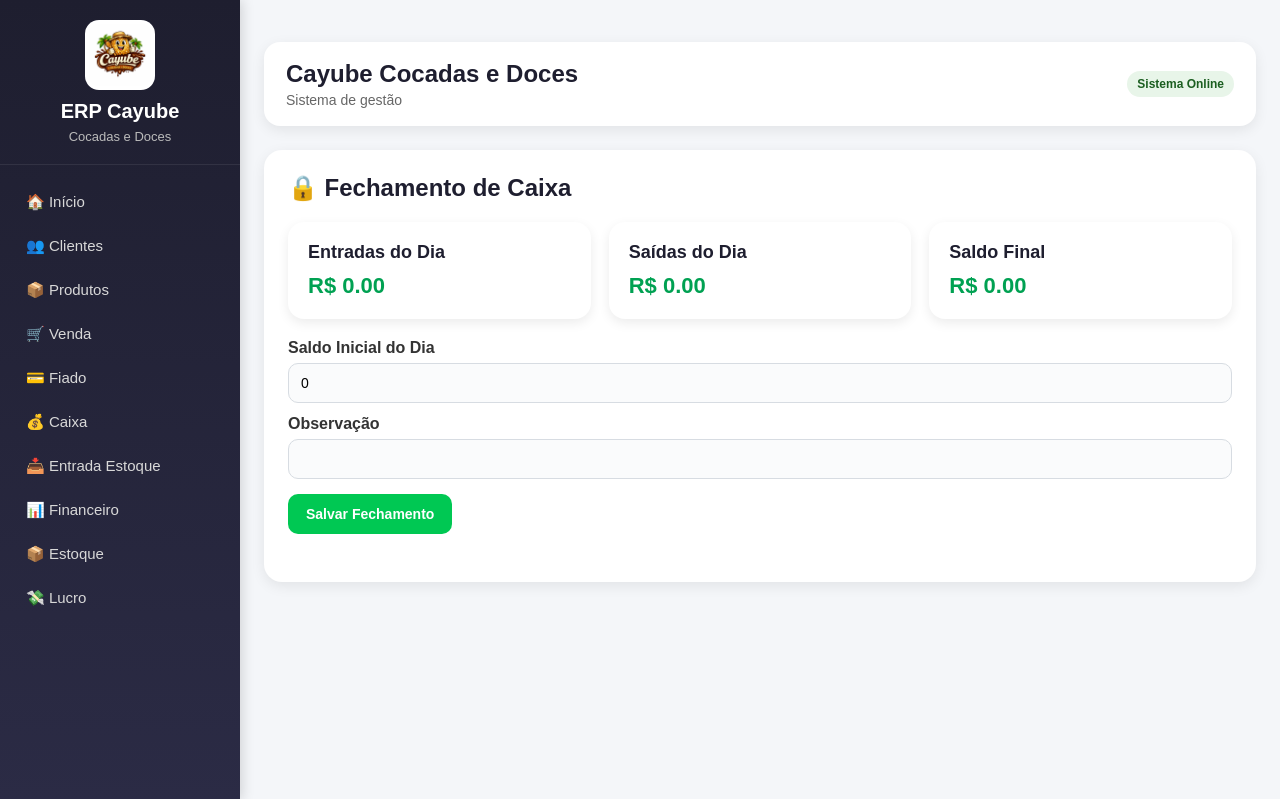
After one commit to bruno210882-arch/erp_cayube, a Flask app: page /fechamento_caixa in a window 1280 px wide. The commit adds this page. Shown: the top 799 px of the page. Run offline with Flask 3, Linux system fonts and the light colour scheme; data comes from the database, SQL or seed files in the repository; both versions use the stored data as it was after the commit; data that the repository does not hold is empty.

Commit message:
app.py completo

```diff
--- a/app.py
+++ b/app.py
@@ -1,18 +1,21 @@
-from sqlalchemy import func
 from flask import Flask, render_template, request, redirect, url_for
 from flask_sqlalchemy import SQLAlchemy
-from datetime import datetime
+from sqlalchemy import func
+from datetime import datetime, date
+from collections import defaultdict
 import os
 
 app = Flask(__name__)
 
 # ================= DATABASE =================
 uri = os.getenv("DATABASE_URL")
-if not uri:
-    raise RuntimeError("DATABASE_URL não configurado no Render!")
 
-if uri.startswith("postgres://"):
-    uri = uri.replace("postgres://", "postgresql://", 1)
+if uri:
+    if uri.startswith("postgres://"):
+        uri = uri.replace("postgres://", "postgresql://", 1)
+else:
+    # Banco local para testes no computador
+    uri = "sqlite:///erp_cayube.db"
 
 app.config["SQLALCHEMY_DATABASE_URI"] = uri
 app.config["SQLALCHEMY_TRACK_MODIFICATIONS"] = False
@@ -23,7 +26,7 @@ db = SQLAlchemy(app)
 
 class Cliente(db.Model):
     id = db.Column(db.Integer, primary_key=True)
-    nome = db.Column(db.String(100))
+    nome = db.Column(db.String(100), nullable=False)
     local = db.Column(db.String(100))
     divida = db.Column(db.Float, default=0)
     telefone = db.Column(db.String(20))
@@ -31,20 +34,21 @@ class Cliente(db.Model):
 
 class Produto(db.Model):
     id = db.Column(db.Integer, primary_key=True)
-    nome = db.Column(db.String(100))
-    preco = db.Column(db.Float)
-    custo = db.Column(db.Float)
-    estoque = db.Column(db.Integer)
+    nome = db.Column(db.String(100), nullable=False)
+    preco = db.Column(db.Float, nullable=False)
+    custo = db.Column(db.Float, default=0)
+    estoque = db.Column(db.Integer, default=0)
 
 
 class Venda(db.Model):
     id = db.Column(db.Integer, primary_key=True)
-    produto_id = db.Column(db.Integer, db.ForeignKey("produto.id"))
-    cliente_id = db.Column(db.Integer, db.ForeignKey("cliente.id"))
-    quantidade = db.Column(db.Integer)
-    total = db.Column(db.Float)
-    pago = db.Column(db.Boolean)
+    produto_id = db.Column(db.Integer, db.ForeignKey("produto.id"), nullable=False)
+    cliente_id = db.Column(db.Integer, db.ForeignKey("cliente.id"), nullable=False)
+    quantidade = db.Column(db.Integer, nullable=False)
+    total = db.Column(db.Float, nullable=False)
+    pago = db.Column(db.Boolean, default=True)
     forma_pagamento = db.Column(db.String(20))
+    data = db.Column(db.DateTime, default=datetime.utcnow)
 
 
 class Saldo(db.Model):
@@ -55,20 +59,30 @@ class Saldo(db.Model):
 
 class Movimento(db.Model):
     id = db.Column(db.Integer, primary_key=True)
-    tipo = db.Column(db.String(20))
-    valor = db.Column(db.Float)
-    origem = db.Column(db.String(20))
+    tipo = db.Column(db.String(20), nullable=False)  # entrada / saida
+    valor = db.Column(db.Float, nullable=False)
+    origem = db.Column(db.String(20), nullable=False)  # dinheiro / conta
     descricao = db.Column(db.String(200))
     data = db.Column(db.DateTime, default=datetime.utcnow)
 
 
 class MovimentoEstoque(db.Model):
     id = db.Column(db.Integer, primary_key=True)
-    produto_id = db.Column(db.Integer)
-    tipo = db.Column(db.String(20))
-    quantidade = db.Column(db.Integer)
+    produto_id = db.Column(db.Integer, db.ForeignKey("produto.id"), nullable=False)
+    tipo = db.Column(db.String(20), nullable=False)  # entrada / saida
+    quantidade = db.Column(db.Integer, nullable=False)
     motivo = db.Column(db.String(100))
     data = db.Column(db.DateTime, default=datetime.utcnow)
+
+
+class FechamentoCaixa(db.Model):
+    id = db.Column(db.Integer, primary_key=True)
+    data = db.Column(db.Date, nullable=False)
+    saldo_inicial = db.Column(db.Float, default=0)
+    entradas = db.Column(db.Float, default=0)
+    saidas = db.Column(db.Float, default=0)
+    saldo_final = db.Column(db.Float, default=0)
+    observacao = db.Column(db.String(200))
 
 
 # ================= INIT DB =================
@@ -77,6 +91,7 @@ with app.app_context():
 
 
 # ================= FUNÇÕES =================
+
 def get_saldo():
     saldo = Saldo.query.first()
     if not saldo:
@@ -87,13 +102,13 @@ def get_saldo():
 
 
 # ================= DASHBOARD =================
+
 @app.route("/")
 def index():
     saldo = get_saldo()
 
     vendas = Venda.query.all()
     produtos = Produto.query.all()
-    produtos_baixo_estoque = Produto.query.filter(Produto.estoque <= 5).all()
 
     total_vendas = sum(v.total for v in vendas if v.pago)
     total_fiado = sum(v.total for v in vendas if not v.pago)
@@ -106,208 +121,166 @@ def index():
             custo = produto.custo or 0
             lucro_total += v.total - (custo * v.quantidade)
 
+    produtos_baixo_estoque = Produto.query.filter(Produto.estoque <= 5).all()
+
     return render_template(
-    'index.html',
-    saldo=saldo,
-    total_vendas=total_vendas,
-    total_fiado=total_fiado,
-    total_estoque=total_estoque,
-    lucro_total=lucro_total,
-    produtos_baixo_estoque=produtos_baixo_estoque
-)
+        "index.html",
+        saldo=saldo,
+        total_vendas=total_vendas,
+        total_fiado=total_fiado,
+        total_estoque=total_estoque,
+        lucro_total=lucro_total,
+        produtos_baixo_estoque=produtos_baixo_estoque,
+    )
+
 
 # ================= CLIENTES =================
+
 @app.route("/clientes")
 def clientes():
     lista = Cliente.query.all()
     return render_template("clientes.html", clientes=lista)
 
+
 @app.route("/add_cliente", methods=["POST"])
 def add_cliente():
-    nome = request.form["nome"]
-    telefone = request.form["telefone"]
-    local = request.form["local"]
+    try:
+        nome = request.form["nome"]
+        telefone = request.form.get("telefone", "")
+        local = request.form.get("local", "")
 
-    novo = Cliente(nome=nome, telefone=telefone, local=local)
-    db.session.add(novo)
-    db.session.commit()
+        novo = Cliente(nome=nome, telefone=telefone, local=local)
+        db.session.add(novo)
+        db.session.commit()
+        return redirect(url_for("clientes"))
+    except Exception as e:
+        db.session.rollback()
+        return f"Erro ao cadastrar cliente: {str(e)}"
 
+
+@app.route("/excluir_cliente/<int:id>")
+def excluir_cliente(id):
+    cliente = Cliente.query.get(id)
+    if cliente:
+        db.session.delete(cliente)
+        db.session.commit()
     return redirect(url_for("clientes"))
 
 
 # ================= PRODUTOS =================
+
 @app.route("/produtos")
 def produtos():
     lista = Produto.query.all()
     return render_template("produtos.html", produtos=lista)
 
+
 @app.route("/add_produto", methods=["POST"])
 def add_produto():
-    nome = request.form["nome"]
-    preco = float(request.form["preco"])
-    custo = float(request.form["custo"])
-    estoque = int(request.form["estoque"])
+    try:
+        nome = request.form["nome"]
+        preco = float(request.form["preco"])
+        custo = float(request.form["custo"])
+        estoque = int(request.form["estoque"])
 
-    novo = Produto(
-        nome=nome,
-        preco=preco,
-        custo=custo,
-        estoque=estoque
-    )
+        novo = Produto(
+            nome=nome,
+            preco=preco,
+            custo=custo,
+            estoque=estoque
+        )
 
-    db.session.add(novo)
-    db.session.commit()
+        db.session.add(novo)
+        db.session.commit()
+        return redirect(url_for("produtos"))
+    except Exception as e:
+        db.session.rollback()
+        return f"Erro ao cadastrar produto: {str(e)}"
 
+
+@app.route("/excluir_produto/<int:id>")
+def excluir_produto(id):
+    produto = Produto.query.get(id)
+    if produto:
+        db.session.delete(produto)
+        db.session.commit()
     return redirect(url_for("produtos"))
 
-# ==================VENDA========================
+
+# ================= VENDA =================
+
 @app.route("/venda", methods=["GET", "POST"])
 def venda():
     if request.method == "POST":
-        produto_id = int(request.form["produto"])
-        cliente_id = int(request.form["cliente"])
-        quantidade = int(request.form["quantidade"])
-        forma = request.form.get("forma")
+        try:
+            produto_id = int(request.form["produto"])
+            cliente_id = int(request.form["cliente"])
+            quantidade = int(request.form["quantidade"])
+            forma = request.form.get("forma")
 
-        produto = Produto.query.get(produto_id)
-        cliente = Cliente.query.get(cliente_id)
-        saldo = get_saldo()
+            produto = Produto.query.get(produto_id)
+            cliente = Cliente.query.get(cliente_id)
+            saldo = get_saldo()
 
-        if not produto or not cliente:
-            return redirect(url_for("venda"))
+            if not produto:
+                return "Produto não encontrado."
 
-        if quantidade <= 0:
-            return "Quantidade inválida."
+            if not cliente:
+                return "Cliente não encontrado."
 
-        # VERIFICA ESTOQUE
-        if (produto.estoque or 0) < quantidade:
-            return "Estoque insuficiente para essa venda."
+            if quantidade <= 0:
+                return "Quantidade inválida."
 
-        total = produto.preco * quantidade
+            if (produto.estoque or 0) < quantidade:
+                return "Estoque insuficiente para essa venda."
 
-        # DEFINE SE É FIADO OU PAGO
-        pago = False if forma == "fiado" else True
+            total = produto.preco * quantidade
+            pago = False if forma == "fiado" else True
 
-        nova_venda = Venda(
-            produto_id=produto_id,
-            cliente_id=cliente_id,
-            quantidade=quantidade,
-            total=total,
-            pago=pago,
-            forma_pagamento=forma
-        )
+            nova_venda = Venda(
+                produto_id=produto_id,
+                cliente_id=cliente_id,
+                quantidade=quantidade,
+                total=total,
+                pago=pago,
+                forma_pagamento=forma
+            )
 
-        # ATUALIZA ESTOQUE
-        produto.estoque -= quantidade
+            produto.estoque -= quantidade
 
-        mov_estoque = MovimentoEstoque(
-            produto_id=produto_id,
-            tipo="saida",
-            quantidade=quantidade,
-            motivo="Venda"
-        )
+            mov_estoque = MovimentoEstoque(
+                produto_id=produto_id,
+                tipo="saida",
+                quantidade=quantidade,
+                motivo="Venda"
+            )
 
-        db.session.add(nova_venda)
-        db.session.add(mov_estoque)
+            db.session.add(nova_venda)
+            db.session.add(mov_estoque)
 
-        # SE FOI PAGO, ENTRA NO CAIXA
-        if pago:
-            if forma == "dinheiro":
-                saldo.dinheiro += total
-            elif forma == "transferencia":
-                saldo.conta += total
-        else:
-            # SE FOR FIADO, AUMENTA DÍVIDA
-            cliente.divida = (cliente.divida or 0) + total
+            if pago:
+                if forma == "dinheiro":
+                    saldo.dinheiro += total
+                elif forma == "transferencia":
+                    saldo.conta += total
+            else:
+                cliente.divida = (cliente.divida or 0) + total
 
-        db.session.commit()
+            db.session.commit()
+            return redirect(url_for("fiado") if forma == "fiado" else url_for("index"))
 
-        # REDIRECIONAMENTO
-        if forma == "fiado":
-            return redirect(url_for("fiado"))
-        else:
-            return redirect(url_for("index"))
+        except Exception as e:
+            db.session.rollback()
+            return f"Erro ao registrar venda: {str(e)}"
 
     return render_template(
         "venda.html",
         produtos=Produto.query.all(),
         clientes=Cliente.query.all(),
     )
-# ==============ENTRADA ESTOQUE=====================
-@app.route("/entrada_estoque", methods=["GET", "POST"])
-def entrada_estoque():
-    saldo = get_saldo()
 
-    if request.method == "POST":
-        produto_id = int(request.form["produto"])
-        quantidade = int(request.form["quantidade"])
-        valor_compra = float(request.form["valor_compra"])
-        origem = request.form["origem"]
 
-        produto = Produto.query.get(produto_id)
-        if not produto:
-            return redirect(url_for("entrada_estoque"))
-
-        if origem == "capital_dinheiro":
-            saldo.dinheiro += valor_compra
-            db.session.add(Movimento(
-                tipo="entrada",
-                valor=valor_compra,
-                origem="dinheiro",
-                descricao="Injeção de capital para compra de estoque"
-            ))
-            saldo.dinheiro -= valor_compra
-            origem_financeira = "dinheiro"
-
-        elif origem == "capital_conta":
-            saldo.conta += valor_compra
-            db.session.add(Movimento(
-                tipo="entrada",
-                valor=valor_compra,
-                origem="conta",
-                descricao="Injeção de capital para compra de estoque"
-            ))
-            saldo.conta -= valor_compra
-            origem_financeira = "conta"
-
-        elif origem == "dinheiro":
-            saldo.dinheiro -= valor_compra
-            origem_financeira = "dinheiro"
-
-        else:
-            saldo.conta -= valor_compra
-            origem_financeira = "conta"
-
-        produto.estoque = (produto.estoque or 0) + quantidade
-
-        db.session.add(MovimentoEstoque(
-            produto_id=produto_id,
-            tipo="entrada",
-            quantidade=quantidade,
-            motivo="Compra"
-        ))
-
-        db.session.add(Movimento(
-            tipo="saida",
-            valor=valor_compra,
-            origem=origem_financeira,
-            descricao=f"Compra de estoque: {produto.nome} ({quantidade} un.)"
-        ))
-
-        db.session.commit()
-        return redirect(url_for("entrada_estoque"))
-
-    movimentos = MovimentoEstoque.query.order_by(MovimentoEstoque.data.desc()).all()
-
-    return render_template(
-        "entrada_estoque.html",
-        produtos=Produto.query.all(),
-        movimentos=movimentos,
-        saldo=saldo
-    )
-# ======================FIADO================================
-
-from sqlalchemy import func
+# ================= FIADO =================
 
 @app.route("/fiado")
 def fiado():
@@ -338,7 +311,6 @@ def fiado():
         clientes_resumo=clientes_resumo,
         total_geral_fiado=total_geral_fiado
     )
-# ===========RECEBER VENDA==================================
 
 
 @app.route("/receber_venda/<int:venda_id>", methods=["POST"])
@@ -365,50 +337,137 @@ def receber_venda(venda_id):
 
     return redirect(url_for("fiado"))
 
-# ====================MOVIMENTAÇAO==========================
 
-@app.route('/movimentacao', methods=['GET', 'POST'])
+# ================= CAIXA / MOVIMENTAÇÃO =================
+
+@app.route("/movimentacao", methods=["GET", "POST"])
 def movimentacao():
     saldo = get_saldo()
 
-    if request.method == 'POST':
-        tipo = request.form['tipo']
-        valor = float(request.form['valor'])
-        origem = request.form['origem']
-        descricao = request.form['descricao']
+    if request.method == "POST":
+        try:
+            tipo = request.form["tipo"]
+            valor = float(request.form["valor"])
+            origem = request.form["origem"]
+            descricao = request.form["descricao"]
 
-        movimento = Movimento(
-            tipo=tipo,
-            valor=valor,
-            origem=origem,
-            descricao=descricao
-        )
+            if tipo == "entrada":
+                if origem == "dinheiro":
+                    saldo.dinheiro += valor
+                else:
+                    saldo.conta += valor
+            else:
+                if origem == "dinheiro":
+                    saldo.dinheiro -= valor
+                else:
+                    saldo.conta -= valor
 
-        db.session.add(movimento)
+            movimento = Movimento(
+                tipo=tipo,
+                valor=valor,
+                origem=origem,
+                descricao=descricao
+            )
 
-        # Atualiza saldo
-        if tipo == 'entrada':
-            if origem == 'dinheiro':
-                saldo.dinheiro += valor
-            else:
-                saldo.conta += valor
-        else:  # saída
-            if origem == 'dinheiro':
-                saldo.dinheiro -= valor
-            else:
-                saldo.conta -= valor
+            db.session.add(movimento)
+            db.session.commit()
+            return redirect(url_for("movimentacao"))
 
-        db.session.commit()
-        return redirect(url_for('movimentacao'))
+        except Exception as e:
+            db.session.rollback()
+            return f"Erro ao registrar movimentação: {str(e)}"
 
     movimentos = Movimento.query.order_by(Movimento.data.desc()).all()
 
     return render_template(
-        'movimentacao.html',
+        "movimentacao.html",
         movimentos=movimentos,
         saldo=saldo
     )
-# ==================RELATORIO FINANCEIRO==========================
+
+
+# ================= ENTRADA DE ESTOQUE =================
+
+@app.route("/entrada_estoque", methods=["GET", "POST"])
+def entrada_estoque():
+    saldo = get_saldo()
+
+    if request.method == "POST":
+        try:
+            produto_id = int(request.form["produto"])
+            quantidade = int(request.form["quantidade"])
+            valor_compra = float(request.form["valor_compra"])
+            origem = request.form["origem"]
+
+            produto = Produto.query.get(produto_id)
+            if not produto:
+                return redirect(url_for("entrada_estoque"))
+
+            if origem == "capital_dinheiro":
+                saldo.dinheiro += valor_compra
+                db.session.add(Movimento(
+                    tipo="entrada",
+                    valor=valor_compra,
+                    origem="dinheiro",
+                    descricao="Injeção de capital para compra de estoque"
+                ))
+                saldo.dinheiro -= valor_compra
+                origem_financeira = "dinheiro"
+
+            elif origem == "capital_conta":
+                saldo.conta += valor_compra
+                db.session.add(Movimento(
+                    tipo="entrada",
+                    valor=valor_compra,
+                    origem="conta",
+                    descricao="Injeção de capital para compra de estoque"
+                ))
+                saldo.conta -= valor_compra
+                origem_financeira = "conta"
+
+            elif origem == "dinheiro":
+                saldo.dinheiro -= valor_compra
+                origem_financeira = "dinheiro"
+
+            else:
+                saldo.conta -= valor_compra
+                origem_financeira = "conta"
+
+            produto.estoque = (produto.estoque or 0) + quantidade
+
+            db.session.add(MovimentoEstoque(
+                produto_id=produto_id,
+                tipo="entrada",
+                quantidade=quantidade,
+                motivo="Compra"
+            ))
+
+            db.session.add(Movimento(
+                tipo="saida",
+                valor=valor_compra,
+                origem=origem_financeira,
+                descricao=f"Compra de estoque: {produto.nome} ({quantidade} un.)"
+            ))
+
+            db.session.commit()
+            return redirect(url_for("entrada_estoque"))
+
+        except Exception as e:
+            db.session.rollback()
+            return f"Erro ao registrar entrada de estoque: {str(e)}"
+
+    movimentos = MovimentoEstoque.query.order_by(MovimentoEstoque.data.desc()).all()
+
+    return render_template(
+        "entrada_estoque.html",
+        produtos=Produto.query.all(),
+        movimentos=movimentos,
+        saldo=saldo
+    )
+
+
+# ================= RELATÓRIO FINANCEIRO =================
+
 @app.route("/relatorio_financeiro")
 def relatorio_financeiro():
     saldo = get_saldo()
@@ -424,7 +483,10 @@ def relatorio_financeiro():
         entradas=total_entradas,
         saidas=total_saidas
     )
-# ============relatorio estoque=====================
+
+
+# ================= RELATÓRIO ESTOQUE =================
+
 @app.route("/relatorio_estoque")
 def relatorio_estoque():
     produtos = Produto.query.all()
@@ -435,7 +497,10 @@ def relatorio_estoque():
         produtos=produtos,
         movimentos=movimentos
     )
-# ===============RELATORIO LUCRO===============================
+
+
+# ================= RELATÓRIO LUCRO =================
+
 @app.route("/relatorio_lucro")
 def relatorio_lucro():
     produtos = Produto.query.all()
@@ -460,6 +525,105 @@ def relatorio_lucro():
         })
 
     return render_template("relatorio_lucro.html", relatorio=relatorio)
+
+
+# ================= FLUXO DE CAIXA =================
+
+@app.route("/fluxo_caixa")
+def fluxo_caixa():
+    movimentos = Movimento.query.order_by(Movimento.data.desc()).all()
+
+    fluxo_por_dia = defaultdict(lambda: {"entradas": 0, "saidas": 0})
+
+    for m in movimentos:
+        dia = m.data.date()
+        if m.tipo == "entrada":
+            fluxo_por_dia[dia]["entradas"] += m.valor
+        elif m.tipo == "saida":
+            fluxo_por_dia[dia]["saidas"] += m.valor
+
+    relatorio = []
+    for dia, valores in fluxo_por_dia.items():
+        saldo = valores["entradas"] - valores["saidas"]
+        relatorio.append({
+            "data": dia,
+            "entradas": valores["entradas"],
+            "saidas": valores["saidas"],
+            "saldo": saldo
+        })
+
+    relatorio.sort(key=lambda x: x["data"], reverse=True)
+
+    return render_template("fluxo_caixa.html", relatorio=relatorio)
+
+
+# ================= FECHAMENTO DE CAIXA =================
+
+@app.route("/fechamento_caixa", methods=["GET", "POST"])
+def fechamento_caixa():
+    hoje = date.today()
+    saldo = get_saldo()
+
+    movimentos_hoje = Movimento.query.filter(
+        db.func.date(Movimento.data) == hoje
+    ).all()
+
+    entradas = sum(m.valor for m in movimentos_hoje if m.tipo == "entrada")
+    saidas = sum(m.valor for m in movimentos_hoje if m.tipo == "saida")
+
+    saldo_final = (saldo.dinheiro or 0) + (saldo.conta or 0)
+
+    fechamento_existente = FechamentoCaixa.query.filter_by(data=hoje).first()
+
+    if request.method == "POST":
+        try:
+            observacao = request.form.get("observacao", "")
+            saldo_inicial = float(request.form.get("saldo_inicial", 0))
+
+            if fechamento_existente:
+                fechamento_existente.saldo_inicial = saldo_inicial
+                fechamento_existente.entradas = entradas
+                fechamento_existente.saidas = saidas
+                fechamento_existente.saldo_final = saldo_final
+                fechamento_existente.observacao = observacao
+            else:
+                novo = FechamentoCaixa(
+                    data=hoje,
+                    saldo_inicial=saldo_inicial,
+                    entradas=entradas,
+                    saidas=saidas,
+                    saldo_final=saldo_final,
+                    observacao=observacao
+                )
+                db.session.add(novo)
+
+            db.session.commit()
+            return redirect(url_for("fechamento_caixa"))
+
+        except Exception as e:
+            db.session.rollback()
+            return f"Erro ao salvar fechamento de caixa: {str(e)}"
+
+    return render_template(
+        "fechamento_caixa.html",
+        hoje=hoje,
+        entradas=entradas,
+        saidas=saidas,
+        saldo_final=saldo_final,
+        fechamento=fechamento_existente
+    )
+
+
+# ================= RESET LOCAL / TESTES =================
+
+@app.route("/resetar_banco")
+def resetar_banco():
+    db.drop_all()
+    db.create_all()
+    return "Banco resetado com sucesso!"
+
+
 # ================= RUN =================
+
 if __name__ == "__main__":
     app.run(debug=True)
--- /dev/null
+++ b/templates/fechamento_caixa.html
@@ -0,0 +1,57 @@
+{% extends 'base.html' %}
+{% block conteudo %}
+
+<h2>🔒 Fechamento de Caixa</h2>
+
+<div class="grid-cards">
+    <div class="card">
+        <h3>Entradas do Dia</h3>
+        <p>R$ {{ "%.2f"|format(entradas or 0) }}</p>
+    </div>
+
+    <div class="card">
+        <h3>Saídas do Dia</h3>
+        <p>R$ {{ "%.2f"|format(saidas or 0) }}</p>
+    </div>
+
+    <div class="card">
+        <h3>Saldo Final</h3>
+        <p>R$ {{ "%.2f"|format(saldo_final or 0) }}</p>
+    </div>
+</div>
+
+<form method="POST">
+    <label>Saldo Inicial do Dia</label>
+    <input type="number" step="0.01" name="saldo_inicial"
+           value="{{ fechamento.saldo_inicial if fechamento else 0 }}" required>
+
+    <label>Observação</label>
+    <input type="text" name="observacao"
+           value="{{ fechamento.observacao if fechamento else '' }}">
+
+    <button type="submit">Salvar Fechamento</button>
+</form>
+
+{% if fechamento %}
+<h3>Fechamento já registrado</h3>
+<table>
+    <tr>
+        <th>Data</th>
+        <th>Saldo Inicial</th>
+        <th>Entradas</th>
+        <th>Saídas</th>
+        <th>Saldo Final</th>
+        <th>Observação</th>
+    </tr>
+    <tr>
+        <td>{{ fechamento.data.strftime('%d/%m/%Y') }}</td>
+        <td>R$ {{ "%.2f"|format(fechamento.saldo_inicial) }}</td>
+        <td>R$ {{ "%.2f"|format(fechamento.entradas) }}</td>
+        <td>R$ {{ "%.2f"|format(fechamento.saidas) }}</td>
+        <td>R$ {{ "%.2f"|format(fechamento.saldo_final) }}</td>
+        <td>{{ fechamento.observacao }}</td>
+    </tr>
+</table>
+{% endif %}
+
+{% endblock %}
```
Also changed, not shown: templates/clientes.html (+31 -2 lines), templates/fluxo_caixa.html (added, +24 -0 lines), templates/produtos.html (+47 -3 lines), instance/erp_cayube.db (added).
